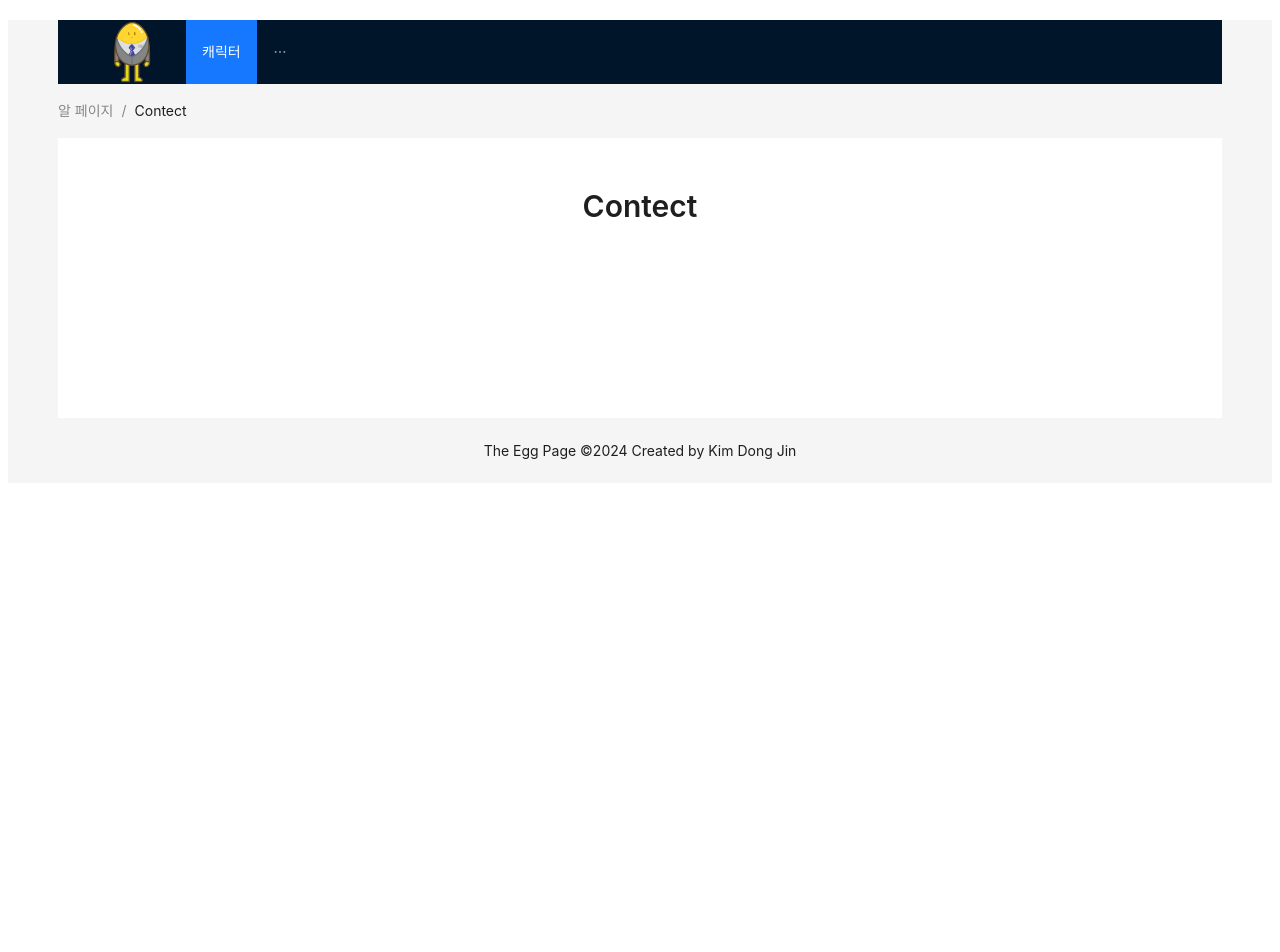
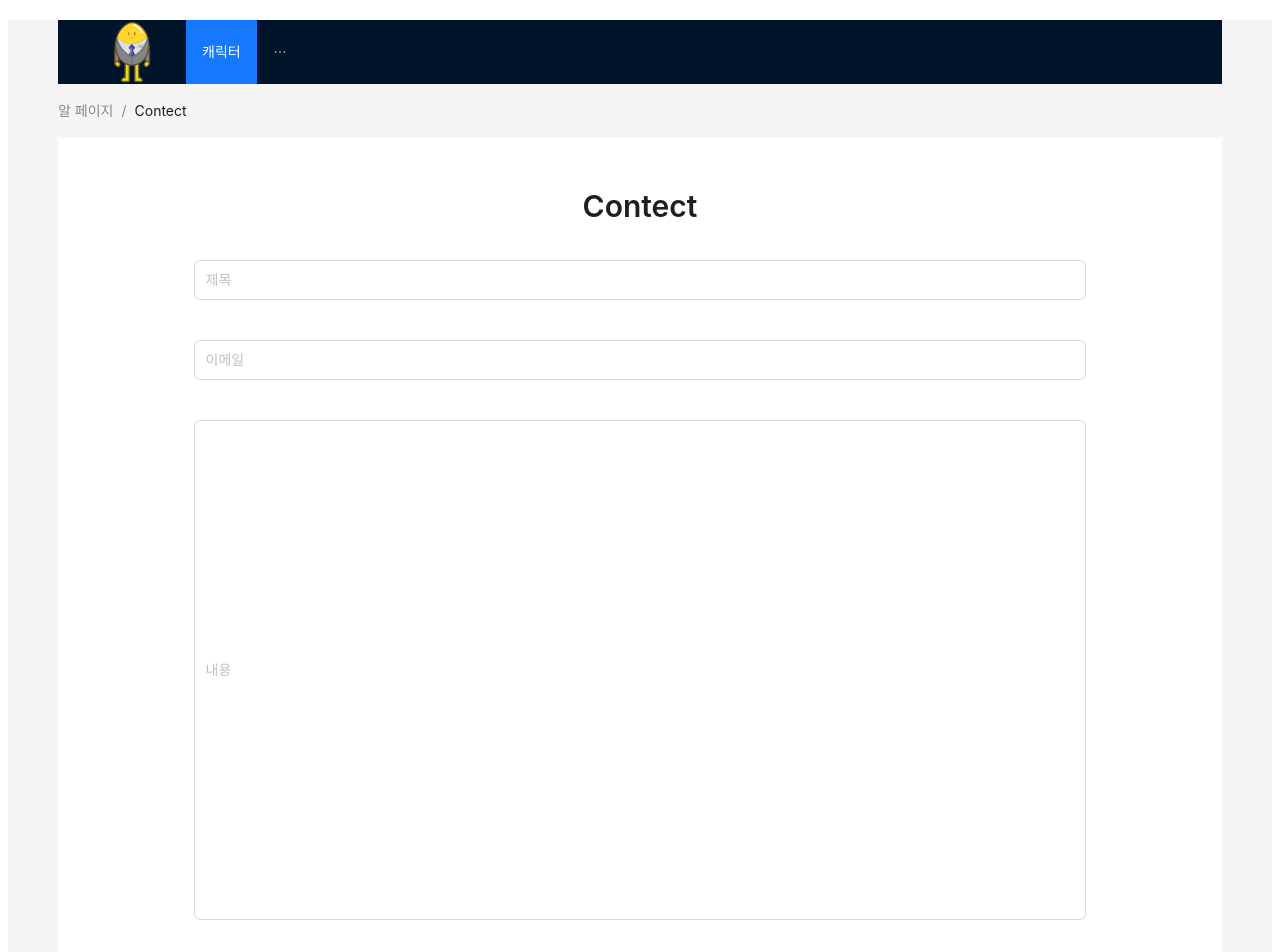
Before and after one commit to Gi-Di-Zi/egg_site, a Vue app: page /egg/contect in a window 1280 px wide. Shown: the top 952 px of the page. Before the commit the page ends 800 px from the top, so only its background shows below. Built offline with nearby package versions, Linux system fonts and the light colour scheme.

Commit message:
Contect 페이지 추가

```diff
--- a/src/components/ContectPage.vue
+++ b/src/components/ContectPage.vue
@@ -1,8 +1,31 @@
 <script setup>
-import { onMounted } from "vue";
+import { ref, onMounted } from "vue";
 import { pageConfig } from "@/store";
+import { InfoCircleTwoTone, CheckCircleTwoTone } from "@ant-design/icons-vue";
 
 const store = pageConfig();
+const name = ref("");
+const email = ref("");
+const message = ref("");
+const modalVisible = ref(false);
+const modalVisible2 = ref(false);
+
+const submitForm = () => {
+  modalVisible.value = true;
+};
+
+const okModal = () => {
+  modalVisible.value = false;
+  modalVisible2.value = true;
+};
+
+const confirmModal = () => {
+  modalVisible2.value = false;
+};
+
+const cancelModal = () => {
+  modalVisible.value = false;
+};
 
 const { changePage } = store;
 
@@ -13,4 +36,34 @@ onMounted(() => {
 
 <template>
   <a-typography-title :level="2">Contect</a-typography-title>
+  <a-input v-model="name" placeholder="제목" class="contactForm"></a-input>
+  <a-input v-model="email" placeholder="이메일" class="contactForm"></a-input>
+  <a-input
+    v-model="message"
+    placeholder="내용"
+    class="contactForm"
+    style="height: 500px !important"
+  ></a-input>
+
+  <a-button type="primary" @click="submitForm" class="contactForm"
+    >제출</a-button
+  >
+  <a-modal
+    :visible="modalVisible"
+    okText="OK"
+    @ok="okModal"
+    @cancel="cancelModal"
+  >
+    <template #title>
+      <div>제출 확인 <InfoCircleTwoTone two-tone-color="#c2c2c2" /></div>
+    </template>
+    <p>제출하시겠습니까?</p>
+  </a-modal>
+
+  <a-modal :visible="modalVisible2" okText="OK" @ok="confirmModal">
+    <template #title>
+      <div>확인 완료 <CheckCircleTwoTone two-tone-color="#00ff00" /></div>
+    </template>
+    <p>제출되었습니다!</p>
+  </a-modal>
 </template>
--- a/src/components/Goods/SampleOne.vue
+++ b/src/components/Goods/SampleOne.vue
@@ -11,6 +11,7 @@ const test = () => {
       <img
         alt="example"
         src="https://os.alipayobjects.com/rmsportal/QBnOOoLaAfKPirc.png"
+        style="height: 300px"
       />
     </template>
     <a-card-meta>
--- a/src/style/index.css
+++ b/src/style/index.css
@@ -9,6 +9,12 @@ img {
 .turnaroundImage {
     width: 600px;
     object-fit: contain;
+}
+
+.contactForm {
+    width: 80%;
+    height: 40px;
+    margin: 20px auto;
 }
 
 @media screen and (max-width: 1400px) {
```
